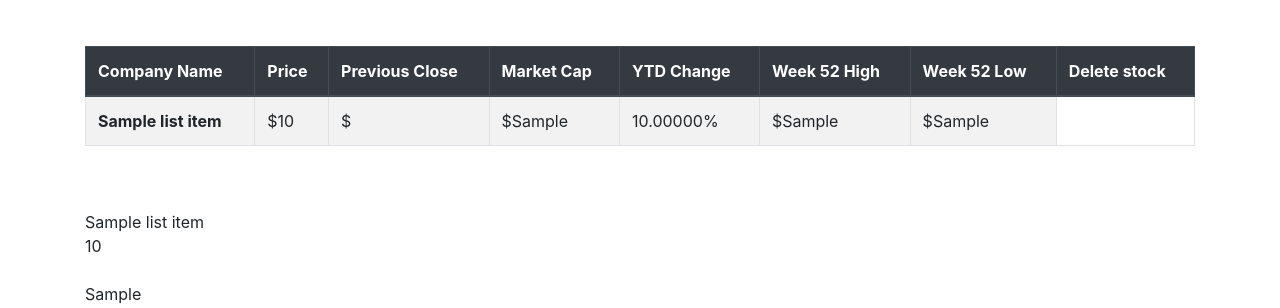
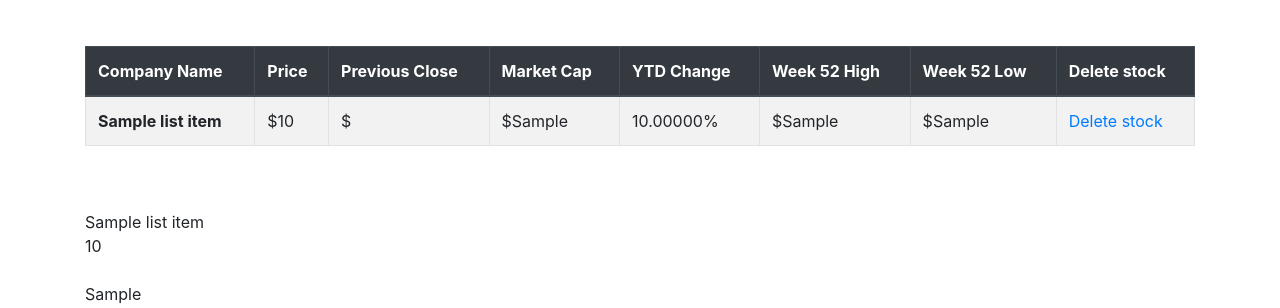
Before and after one commit to rusonariga/DjangoProjects, a Django app: template codemy/stockMarket/stockQuote/templates/add_stock.html in a window 1280 px wide. Shown: the part 200-508 px from the top of the page. Run offline with Django 4.2, Linux system fonts and the light colour scheme; the template is opened without the code that fills it: most values are stand-ins (such as "Sample title", 1, 10 or a date in 2020); some libraries are stand-ins or nearby versions.

Commit message:
delete button now functioning

```diff
--- a/codemy/stockMarket/stockQuote/templates/add_stock.html
+++ b/codemy/stockMarket/stockQuote/templates/add_stock.html
@@ -35,7 +35,7 @@
             <td>{{ list_item.ytdChange|floatformat:5 }}%</td>
             <td>${{ list_item.week52High }}</td>
             <td>${{ list_item.week52Low }}</td>
-            <!-- <td><a href="url 'delete_stock' list_item.tickerid">Delete stock</a></td> -->
+            <td><a href="{% url 'delete_stock' list_item.tickerID %}">Delete stock</a></td>
         </tr>
         {% endfor %}
 
```
Also changed, not shown: codemy/stockMarket/db.sqlite3.
